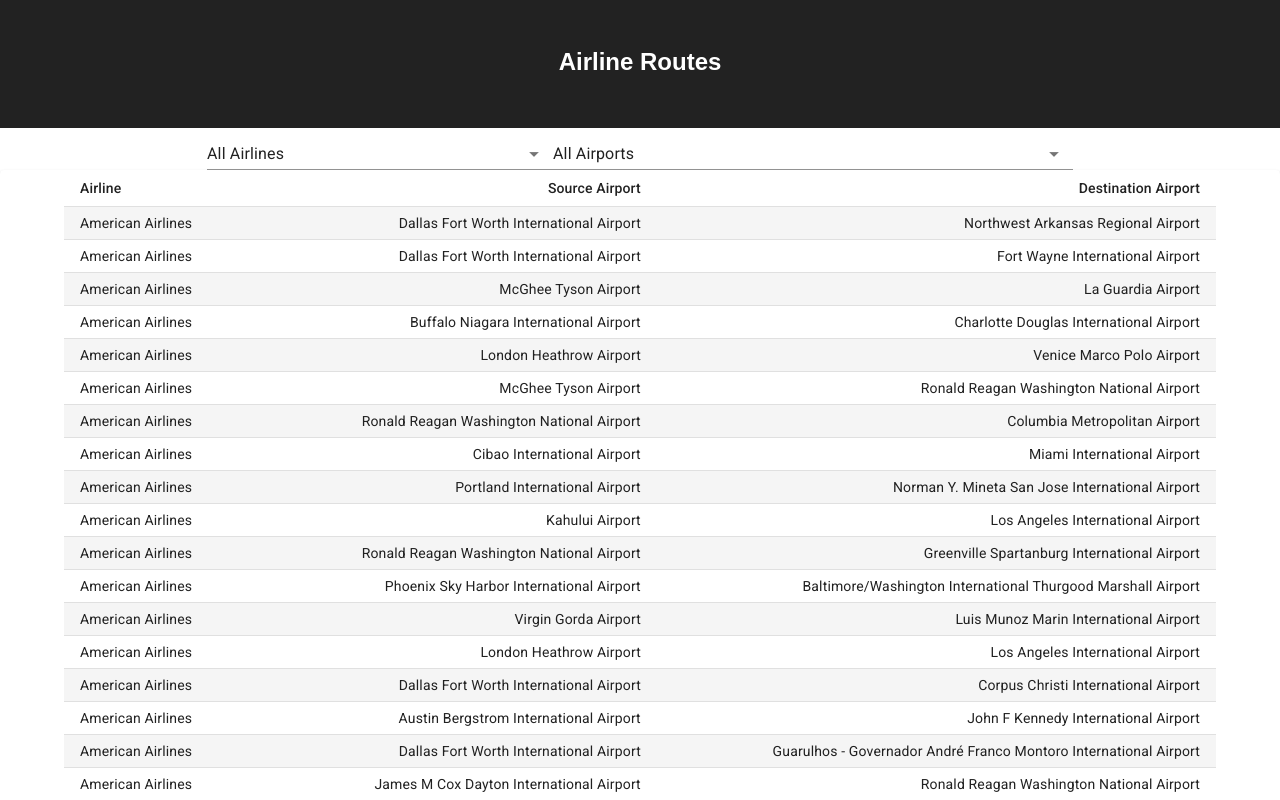
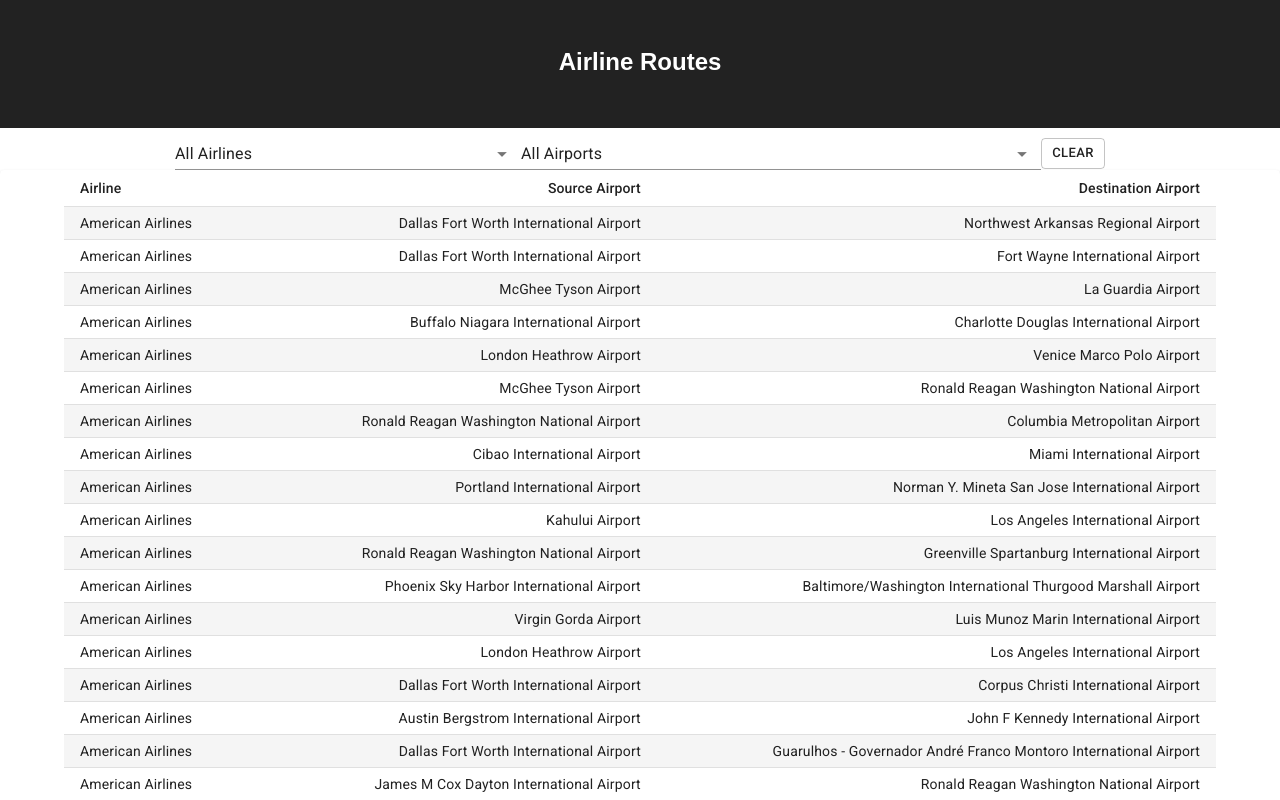
Before and after one commit to trent-cooper/airlines-map, a React (Create React App) app: page / in a window 1280 px wide. Shown: the top 800 px of the page. Built offline with nearby package versions, Linux system fonts and the light colour scheme.

Commit message:
Added clear button to reset filters

```diff
--- a/src/App.js
+++ b/src/App.js
@@ -3,12 +3,22 @@
 import './App.css';
 import Table from "./components/Table"
 import Select from './components/SelectFilter';
+import { Button } from '@material-ui/core';
+import { makeStyles } from '@material-ui/styles';
 import data from "./data"
 const { routes: allRoutes, getAirlineById, getAirportByCode } = data
+
+const useStyles = makeStyles(() => ({
+  div: {
+    marginTop: 10,
+  },
+}));
 
 const App = () => {
   const [airline, setAirline] = useState("all")
   const [airport, setAirport] = useState("all")
+
+  const classes = useStyles()
 
   const formatValue = (prop, val) => {
     if (prop === 'airline') {
@@ -42,19 +52,26 @@
     return unique
   }
 
+  const reset = (e) => {
+    e.preventDefault()
+    setAirline("all")
+    setAirport("all")
+  }
+
   return (
     <div className="app">
     <header className="header">
       <h1 className="title">Airline Routes</h1>
     </header>
     <section>
-      <div>
+      <div className={classes.div}>
         <Select
           options={getUnique('airline')}
           format={formatValue}
           allTitle="All Airlines"
           code="airline"
           setter={setAirline}
+          state={airline}
         />
         <Select
           options={getUnique('src')}
@@ -62,7 +79,11 @@
           allTitle="All Airports"
           code="src"
           setter={setAirport}
+          state={airport}
         />
+        <Button variant="outlined" size="small" onClick={reset}>
+          Clear
+        </Button>
       </div>
       <Table columns={columns} rows={filtered} format={formatValue}/>
     </section>
--- a/src/components/SelectFilter.js
+++ b/src/components/SelectFilter.js
@@ -1,17 +1,7 @@
 import React from "react"
 import { NativeSelect, FormControl} from "@material-ui/core"
-import { makeStyles } from "@material-ui/styles"
 
-const useStyles = makeStyles(() => ({
-  formControl: {
-    marginTop: 10,
-    minWidth: 120,
-  },
-}));
-
-const Select = ({ allTitle, options, setter, format, code }) => {
-
-  const classes = useStyles()
+const Select = ({ allTitle, options, setter, state, format, code }) => {
 
   const selectHandler = (e) => {
     if (e.target.value === 'all') {
@@ -27,9 +17,10 @@
   }
 
   return (
-    <FormControl variant="outlined" className={classes.formControl}>
+    <FormControl variant="outlined" >
       <NativeSelect
         onChange={selectHandler}
+        value={state}
       >
         <option key ="all" value="all">{allTitle}</option>
         {options.map(airline => (
```
